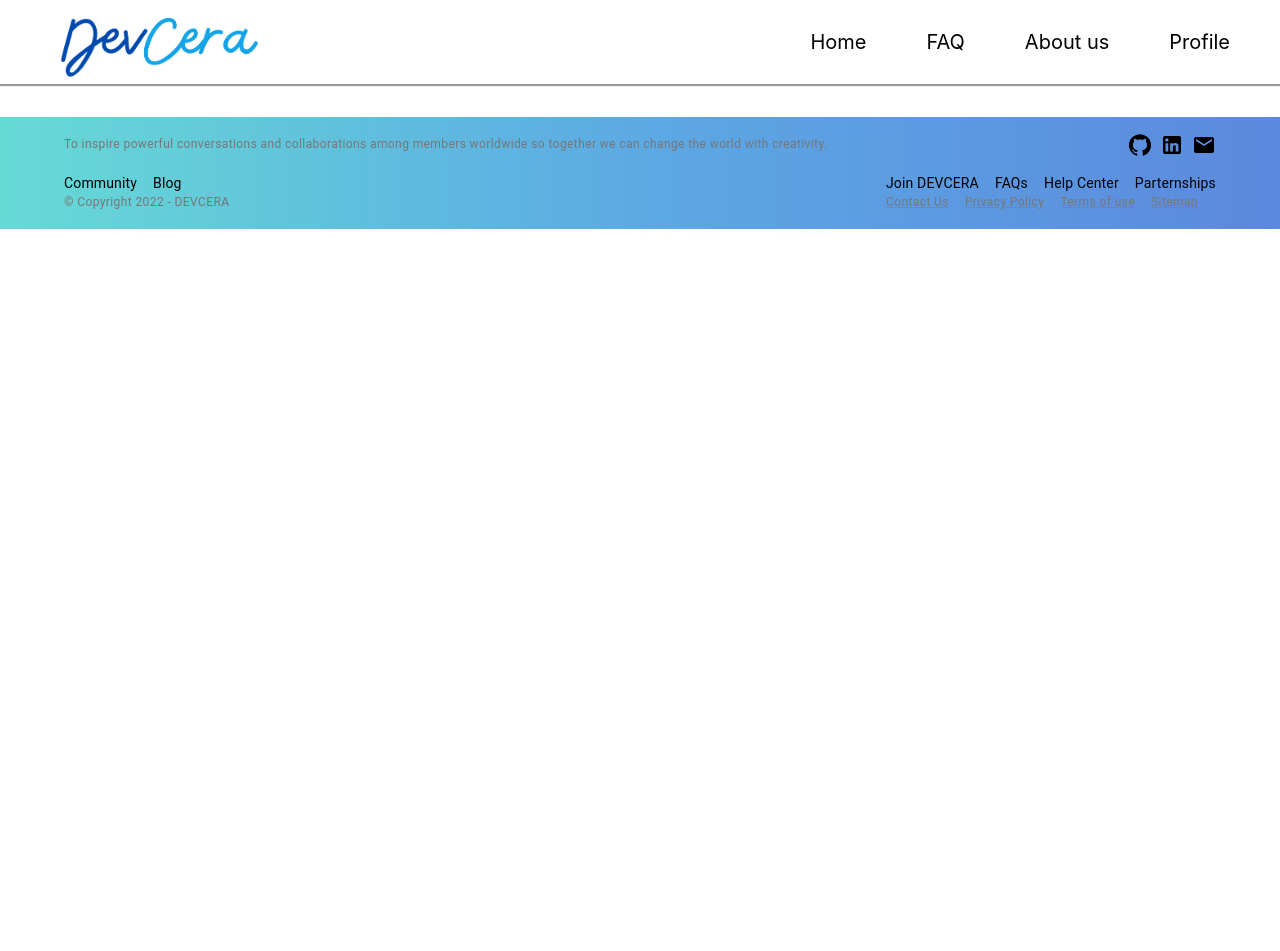
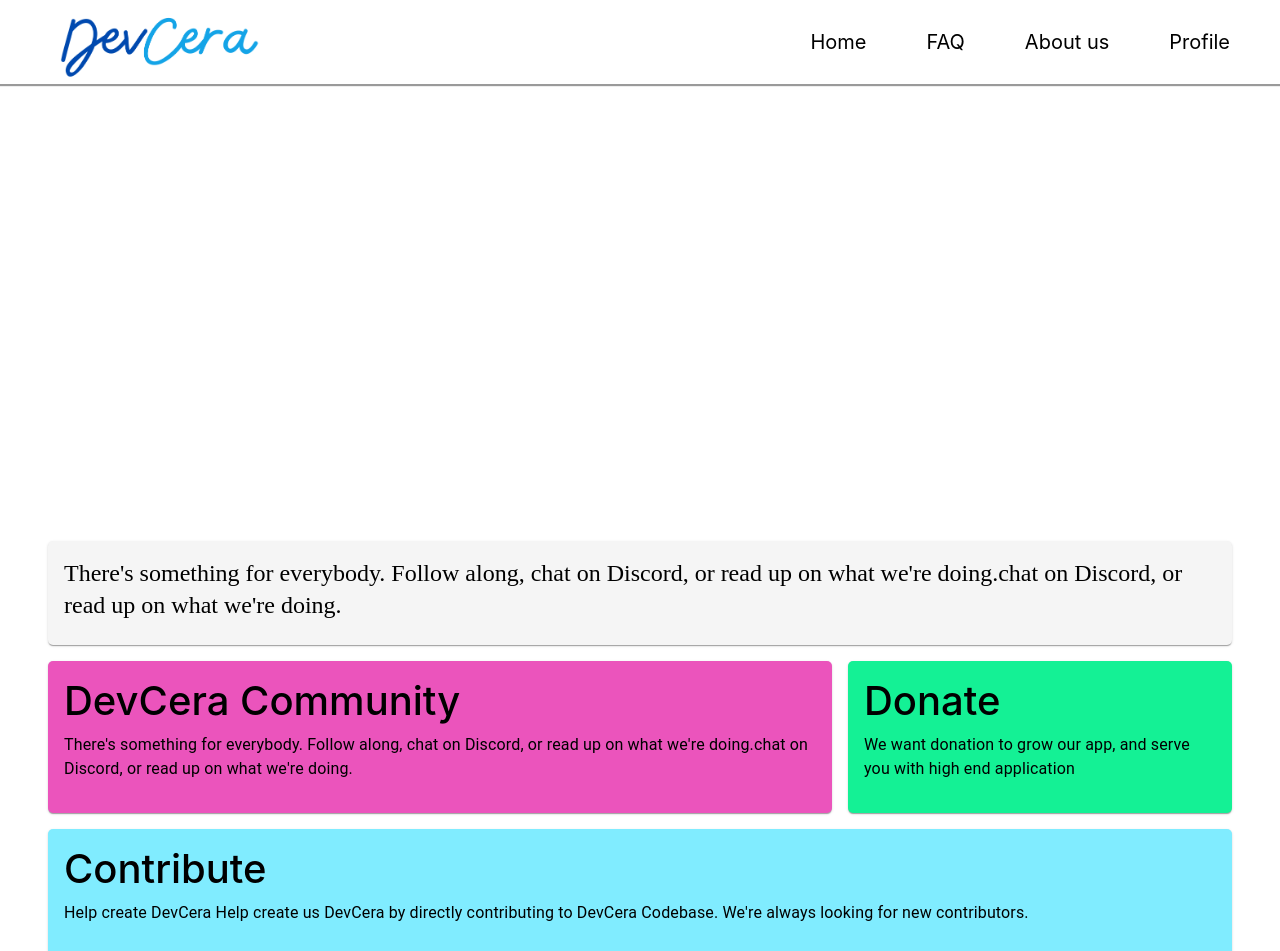
Before and after one commit to trngapp/DevC-frontend, a React (Create React App) app in the folder client/: page /aboutus in a window 1280 px wide. Shown: the top 951 px of the page. Before the commit the page ends 800 px from the top, so only its background shows below. Built offline with nearby package versions, Linux system fonts and the light colour scheme; the HTML template or start-up script is replaced by a standard one.

Commit message:
created about us page , have to improve it

```diff
--- a/client/src/components/aboutus/aboutus.js
+++ b/client/src/components/aboutus/aboutus.js
@@ -1,6 +1,12 @@
 import React from "react";
 import { Box } from "@mui/material";
 import "bootstrap"
+import ReactPlayer from 'react-player';
+import Grid from '@mui/material/Grid';
+import Card from '@mui/material/Card';
+import CardActions from '@mui/material/CardActions';
+import CardContent from '@mui/material/CardContent';
+import Typography from "@mui/material/Typography"
 function Aboutus()
 {
     return(
@@ -17,11 +23,61 @@
         }}
 
       />*/}
-       <div class="container">
-         <div class="row">
+         <Grid container spacing={2}  sx={{padding:6}} >
+       <Grid item  md={12}>
+     <center><ReactPlayer url="https://www.youtube.com/watch?v=8zKuNo4ay8E&ab_channel=AkshaySaini" playing={false}/></center>
+       </Grid>
+       <Grid item  md={12}>
+       <Card sx={{borderRadius:"5px",backgroundColor:"#F5F5F5",color:"black"}}>
+<CardContent>
+<Typography variant="h5" sx={{fontFamily:"agrandir medium"}}>
+There's something for everybody. Follow along, chat on Discord, or read up on what we're doing.chat on Discord, or read up on what we're doing.</Typography>
 
-         </div>
-       </div>
+</CardContent>
+
+</Card>
+
+       </Grid>
+
+
+
+  <Grid item xs={12} md={8}>
+<Card sx={{borderRadius:"5px",backgroundColor:"rgb(235, 84, 188)",color:"black"}}>
+<CardContent>
+  <h1>DevCera Community</h1>
+<Typography>
+There's something for everybody. Follow along, chat on Discord, or read up on what we're doing.chat on Discord, or read up on what we're doing.</Typography>
+</CardContent>
+<CardActions>
+
+</CardActions>
+</Card>
+  </Grid>
+  <Grid item xs={12} md={4}>
+  <Card sx={{borderRadius:"5px",backgroundColor:"rgb(20, 241, 149)",color:"black"}}>
+  <CardContent>
+  <h1>Donate</h1>
+  <Typography>
+We want donation to grow our app, and serve you with high end application</Typography>
+</CardContent>
+<CardActions>
+
+</CardActions>
+  </Card>
+  </Grid>
+  <Grid item xs={12} md={12}>
+  <Card sx={{borderRadius:"5px",backgroundColor:"rgb(128, 236, 255)",color:"black"}}>
+  <CardContent>
+  <h1>Contribute</h1>
+  <Typography>Help create DevCera
+Help create us DevCera by directly contributing to DevCera Codebase. We're always looking for new contributors.</Typography>
+</CardContent>
+<CardActions>
+
+</CardActions>
+  </Card>
+  </Grid>
+</Grid>
 
      </>
     );
--- a/client/src/components/apply/apply.js
+++ b/client/src/components/apply/apply.js
@@ -51,7 +51,7 @@
                   } >
 
                         <div>
-                              <h2 id='Heading'>APPLY HERE!!</h2>
+                             {/* <h2 id='Heading'>APPLY HERE!!</h2>*/}
                               <div class="text-center">
                                     <img alt="" src="https://i.imgur.com/bDLhJiP.jpg" width="100" class="rounded-circle"></img>
                               </div>
--- a/client/src/components/home/home.js
+++ b/client/src/components/home/home.js
@@ -8,6 +8,7 @@
 import Community from '../home/community.gif'
 import Bubbles from "../../static/images/bubbles.gif"
 import Typography from "@mui/material/Typography"
+
 const Home = () => {
     const ColorButton = styled(Button)(({ theme }) => ({
         //color: theme.palette.getContrastText(purple[500]),
@@ -47,10 +48,12 @@
 
                    {/* <img src={Bubbles} alt="bubbles"> </img> <center> <h1>Create your own Project</h1></center>*/}
 
-<center><Typography fontFamily="agrandir medium" variant="h1" fontSize={40}>Create your own project</Typography></center>
+<center><Typography fontFamily="agrandir medium" variant="h1" fontSize={35}>CREATE YOUR OWN PROJECT</Typography></center>
                     <br />
                     <br />
+
                     <center><Link to="/create"><ColorButton variant="contained" className="next" type="submit">Create</ColorButton></Link></center>
+
                 </div>
             </div>
             <div class="row">
@@ -58,12 +61,12 @@
                     <br />
                     <br /> <br />
                     <br />
-                    <hr style={{ width: "100%" }}></hr>
+                    <hr style={{ width: "100%" , backgroundColor:"black"}}></hr>
                     <br />
                     <br />
                    {/*<center><h1>Apply to be a part of the team in some amazing projects</h1> </center>*/}
 
-<center><Typography fontFamily="agrandir medium" variant="h1" fontSize={40}>Apply in different projects</Typography></center>
+<center><Typography fontFamily="agrandir medium" variant="h1" fontSize={35}>APPLY IN DIFFERENT PROJECTS</Typography></center>
                     <br />
                     <br /> <br />
                     <br />
--- a/client/src/components/navbar/navbar.jsx
+++ b/client/src/components/navbar/navbar.jsx
@@ -38,7 +38,7 @@
                     <ul>
                     <li> <Link to='/'>Home</Link> </li>
                             <li><Link to='/faq'> FAQ</Link> </li>
-                            <li><Link to='/'> About us</Link> </li>
+                            <li><Link to='/aboutus'> About us</Link> </li>
                             <li> <Link to='/profile'> Profile</Link></li>
                     </ul>
                 </Drawer>
@@ -48,7 +48,7 @@
                         <ul>
                         <li> <Link to='/'>Home</Link> </li>
                             <li><Link to='/faq'> FAQ</Link> </li>
-                            <li><Link to='/'> About us</Link> </li>
+                            <li><Link to='/aboutus'> About us</Link> </li>
                             <li> <Link to='/profile'> Profile</Link></li>
                         </ul>
                     </div>
--- a/client/src/components/signup/signup.js
+++ b/client/src/components/signup/signup.js
@@ -47,11 +47,11 @@
 
       <Grid container columnSpacing={{xs:4,md:8}}>
         <Grid item>
-        <MediaQuery query='(min-width: 1025px) and (max-width: 1280px)'>
+      {/*  <MediaQuery query='(min-width: 1025px) and (max-width: 1280px)'>*/}
           <img src={Girl} alt="Girl" style={{ width: '90vh', height: '90vh',marginTop:'20%' }}>
 
           </img>
-          </MediaQuery>
+           {/* </MediaQuery>*/}
         </Grid>
 
         <Grid item>
```
